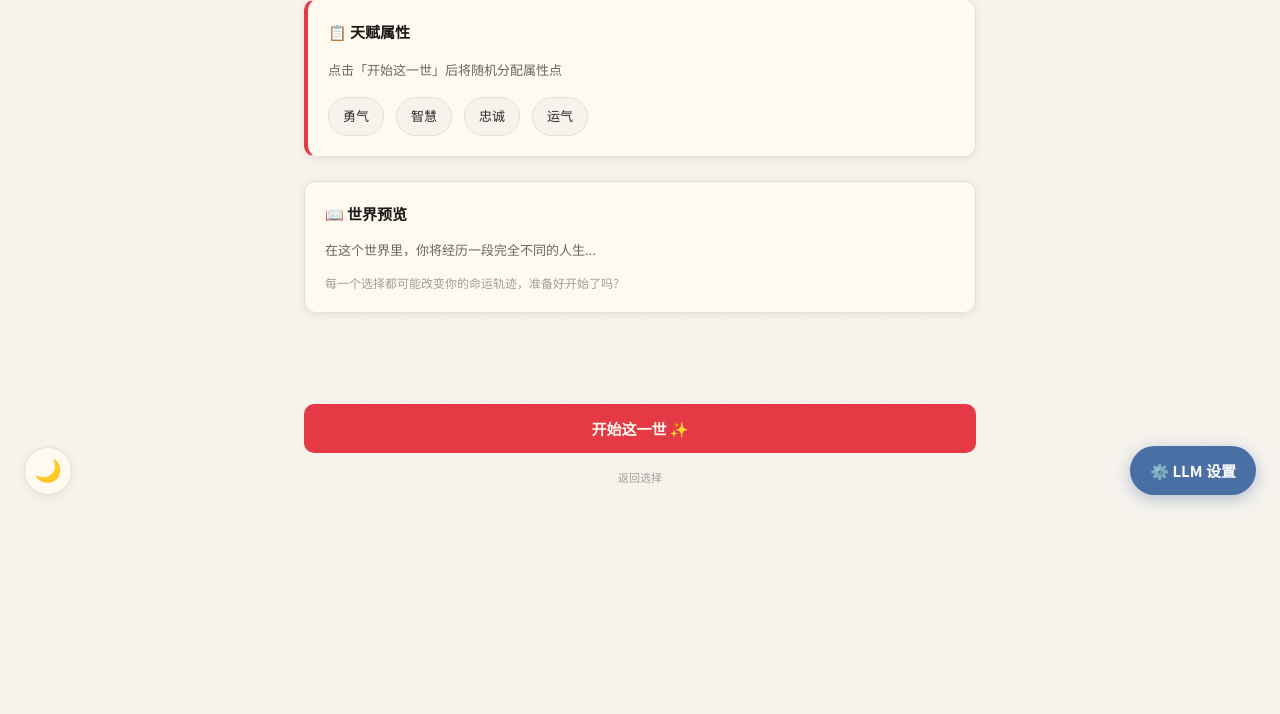
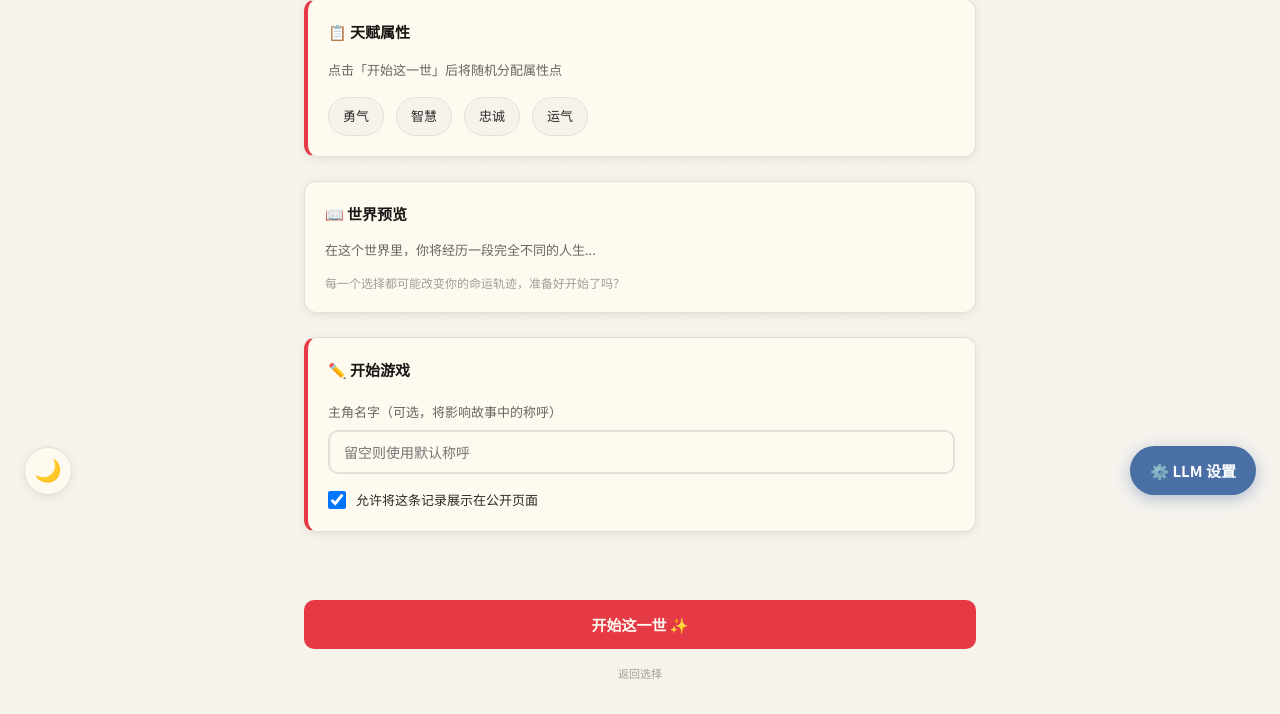
Before and after one commit to jinzejia114514/renshengchongkaiAI, a Flask app: page /world/cold_war in a window 1280 px wide. Shown: the part 281-995 px from the top of the page. Before the commit the page ends 787 px from the top, so only its background shows below. Run offline with Flask 3, Linux system fonts and the light colour scheme.

Commit message:
新增了运势值这一隐藏值，优化前端展示，添加魔法世界

```diff
--- a/app.py
+++ b/app.py
@@ -103,6 +103,7 @@ def get_trait_icon(trait):
         '勇气': '⚔️', '智慧': '📖', '忠诚': '🛡️', '运气': '🍀',
 
         '魅力': '💫',
+        '魔力': '🔮',
 
         '战斗': '⚔️', '源石技艺': '🔮', '战术': '🧠', '意志': '🔥',
         '力量': '💪', '谋略': '🎯', '战力': '⚡', '指挥': '📡', '羁绊': '💝',
@@ -146,6 +147,8 @@ def get_trait_desc(trait):
         '忠诚': '对信仰的坚持程度',
 
         '魅力': '个人吸引力，影响社交和说服力',
+
+        '魔力': '操控魔法的潜力和掌控力',
 
         '战斗': '近身作战能力，影响生存和武力对抗',
 
@@ -1057,6 +1060,36 @@ WORLDS = [
 
         'events': []
 
+    },
+
+    {
+
+        'id': 'harry_potter',
+
+        'icon': '⚡',
+
+        'name': '魔法世界',
+
+        'description': '踏入魔法世界，度过你的巫师一生',
+
+        'color': '#7f5af0',
+
+        'unlocked': True,
+
+        'traits': ['魔力', '智慧', '勇气', '运气'],
+
+        'trait_max': 10,
+
+        'trait_total': 12,
+
+        'use_llm': True,
+
+        'preview': '你收到了魔法学校的来信。穿过迷雾中的站台，踏入这个充满咒语、神奇动物与隐秘阴谋的世界。你的一生将如何展开？',
+
+        'prompt': '你是一个魔法世界叙事者。背景设定在类似《哈利波特》的魔法世界——存在巫师社会、魔法学校（四大学院）、魔法部、黑巫师势力。魔法通过魔杖和咒语施展，存在神奇动物、飞行球赛、魔法物品。主角从童年开始完整一生：童年（0-10岁）→魔法学校（11-17岁，共7学年）→毕业后成年生活（工作、冒险、婚姻家庭）→中年→老年。叙事按年度展开，用第二人称「你」描写完整人生历程。早期围绕校园学习、友情、冒险；后期进入魔法部等工作、对抗黑巫师。每个事件附带属性变化trait_changes（魔力/智慧/勇气/运气），范围-2到+2。重要：不要随意安排主角死亡，故事应自然展开，像普通人一样经历生老病死，寿命与人类正常相当（70-100岁）。角色可以受伤、失败、经历低谷，但不会英年早逝。finished字段取值——"true"=正常寿命结束/故事自然落幕，"success"=击败黑魔王/成为传奇巫师等重大成就，"fail"=仅当玩家主动选择死亡/被黑魔法吞噬时。玩家自定义输入享有最高优先级。当finished不为false时，最后一个事件必须是明确的结局。',
+
+        'events': []
+
     }
 
 ]
@@ -1138,8 +1171,6 @@ class LLMClient:
             traits = game_state.get('traits', {})
 
             current_year = game_state.get('current_year', 0)
-
-            time_unit = world.get('time_unit', '岁')
 
             time_unit = world.get('time_unit', '岁')
 
@@ -1352,6 +1383,7 @@ JSON格式（严格遵守）：
   "world_tag_changes": {{"分类名": {{"标签名": 变化量}}}} 或 {{}},
   "finished": "false",
 
+  "fortune": 50,
   "epitaph": "若finished不为false则写任务总结/墓志铭"
 
 }}
@@ -1365,6 +1397,8 @@ finished字段取值说明：
 失败和成功的结局同样有故事价值。玩家自定义输入享有最高优先级，写了什么就发生什么，不得弱化。
 
 
+14. 运势值（fortune）：每个批次输出一个运势值（0-100），表示当前主角的气运高低。受之前的选择、事件和属性影响。高运势（70+）意味着好运连连；低运势（30以下）意味着霉运当头。
+
 注意：
 
 - events中同年可以有多个事件，前端会合并显示
@@ -1372,6 +1406,8 @@ finished字段取值说明：
 - 返回纯粹JSON，不要其他文字
 
 - events数组长度 {batch_size}
+
+- fortune 为整数，范围 0-100
 
 """
 
@@ -1487,7 +1523,7 @@ finished字段取值说明：
 
             race = game_state.get('race', {}).get('name', '未知')
 
-
+            player_name = game_state.get('player_name', '')
 
             trait_text = '，'.join([f'{k}: {v}' for k, v in traits.items()])
 
@@ -1533,6 +1569,7 @@ finished字段取值说明：
 
 要求：
 - 身世要具有叙事感，像小说开头，结合天赋、属性和玩家期望的命运底色
+- 始终用第二人称「你」称呼主角，不要用主角名替代「你」
 - 世界书标签要准确反映世界特色，与描述高度一致
 - 以JSON格式返回：{"background": "身世介绍", "world_tags": {"分类名": {"标签名": 数值}}}
 
@@ -1552,6 +1589,7 @@ finished字段取值说明：
 
 属性：{trait_text}
 {f'期望的命运底色：{custom_destiny}' if custom_destiny else ''}
+{f'主角名：{player_name}' if player_name else ''}
 
 请生成身世介绍和世界书标签："""
 
@@ -2074,8 +2112,11 @@ def game_quickstart(world_id):
 
         'talents': [],
 
-        'step': 'talents_done'
-
+        'step': 'talents_done',
+
+        'player_name': session.get('game', {}).get('player_name', ''),
+
+        'show_record': session.get('game', {}).get('show_record', True),
     }
     wt = dict(get_world_tags(world)) if get_world_tags(world) else {}
     if wt:
@@ -2085,6 +2126,59 @@ def game_quickstart(world_id):
 
 
 
+
+
+@app.route('/game/<world_id>/start', methods=['POST'])
+
+def game_start(world_id):
+
+    """从世界详情页开始，存储用户名并跳转"""
+
+    if not check_entry():
+
+        return jsonify({"error": "请从首页开始游戏 🏠"}), 403
+
+    world = get_world(world_id)
+
+    if not world or not world['unlocked']:
+
+        return jsonify({'error': '这个世界尚未解锁 🔒'}), 400
+
+    data = request.json or {}
+
+    pn = (data.get('player_name', '') or '')[:12]
+
+    show_record = data.get('show_record', True)
+
+    session['game'] = {
+
+        'world_id': world_id,
+
+        'gender': None,
+
+        'race': None,
+
+        'talents': None,
+
+        'traits': None,
+
+        'background': None,
+
+        'step': 'not_started',
+
+        'history': [],
+
+        'player_name': pn,
+
+        'show_record': show_record,
+
+    }
+    session['entry_origin'] = 'home'
+
+    # 子世界（如蔚蓝档案）走快速通道，其余走标准身份设定
+    next_step = '/game/' + world_id + '/quickstart' if world.get('parent') else '/game/' + world_id + '/identity'
+
+    return jsonify({'status': 'ok', 'next_step': next_step})
 
 
 @app.route('/game/<world_id>/identity', methods=['GET', 'POST'])
@@ -2113,7 +2207,8 @@ def game_identity(world_id):
             if custom_race_desc:
                 race_obj['desc'] = custom_race_desc
 
-        session['game'] = {
+        # 保留已有的 player_name、show_record 等字段
+        session['game'].update({
 
             'world_id': world_id,
 
@@ -2129,7 +2224,7 @@ def game_identity(world_id):
 
             'step': 'identity_done'
 
-        }
+        })
 
         return jsonify({'status': 'ok', 'next_step': '/game/' + world_id + '/talents'})
 
@@ -2347,13 +2442,7 @@ def game_preview(world_id):
 
     if request.method == 'POST':
 
-        data = request.json or {}
-
-        pn = (data.get('player_name', '') or '')[:12]
-
-        session['game']['player_name'] = pn
-
-        session['game']['show_record'] = data.get('show_record', True)
+        # player_name 和 show_record 已从世界详情页传入 session
 
         session['game']['current_year'] = 0
 
@@ -2458,11 +2547,20 @@ def game_next(world_id):
 
 
 
+    fortune = 100  # 初始满运势，首次生成后更新
+
     if llm_result and 'events' in llm_result and 'choices' in llm_result:
 
         events = llm_result['events']
 
         choices = llm_result['choices']
+
+        # 提取运势值
+        if 'fortune' in llm_result:
+            try:
+                fortune = max(0, min(100, int(llm_result['fortune'])))
+            except (ValueError, TypeError):
+                fortune = 50
 
         finished = llm_result.get('finished', 'false')
 
@@ -2614,6 +2712,8 @@ def game_next(world_id):
         'ended': is_ended,
 
         'llm_error': llm_error if llm_error else None,
+        'retry': bool(llm_error),  # LLM 失败时前端显示重试按钮
+        'fortune': fortune,
         'world_tags': session.get('game', {}).get('world_tags')
 
     })
--- a/templates/world.html
+++ b/templates/world.html
@@ -50,34 +50,67 @@
             <p style="font-size: 13px; color: var(--text-aux); line-height: 1.8;">
                 {{ world.preview if world.preview else '在这个世界里，你将经历一段完全不同的人生...' }}
             </p>
-            {% if world_tags %}
-            <div style="margin-top: 16px; padding-top: 16px; border-top: 1px solid var(--border-light);">
-                <h4 style="font-size: 13px; font-weight: 600; color: var(--text-title); margin-bottom: 10px;">📕 世界书</h4>
-                {% for line in world_tags.split('
-') %}
-                {% if line.startswith('【') %}
-                <div style="font-size: 12px; color: var(--text-aux); line-height: 1.7; margin-bottom: 3px;">{{ line }}</div>
-                {% endif %}
-                {% endfor %}
-            </div>
-            {% endif %}
             <p style="font-size: 12px; color: var(--text-muted); margin-top: 12px;">
                 每一个选择都可能改变你的命运轨迹，准备好开始了吗？
             </p>
         </div>
     </section>
+
+    <section style="margin-bottom: 24px;">
+        <div class="card" style="padding: 20px; border-left: 4px solid {{ world.color }};">
+            <h3 style="font-size: 15px; font-weight: 600; color: var(--text-title); margin-bottom: 16px;">✏️ 开始游戏</h3>
+            <div style="margin-bottom: 16px;">
+                <label style="font-size: 13px; color: var(--text-aux); font-weight: 500;">主角名字（可选，将影响故事中的称呼）</label>
+                <input type="text" id="player-name" placeholder="留空则使用默认称呼" maxlength="12"
+                       style="width:100%; margin-top:6px; padding:10px 14px; border:2px solid var(--border); border-radius:10px; font-size:14px; font-family:inherit; background:transparent; color:var(--text-body); box-sizing:border-box;">
+            </div>
+            <label style="display:flex; align-items:center; gap:10px; cursor:pointer;">
+                <input type="checkbox" id="show-record" checked
+                       style="width:18px; height:18px; cursor:pointer;">
+                <span style="font-size: 13px; color: var(--text-body);">允许将这条记录展示在公开页面</span>
+            </label>
+        </div>
+    </section>
 </main>
 
 <footer>
-    <form action="{% if world.parent %}/game/{{ world.id }}/quickstart{% else %}/game/{{ world.id }}/identity{% endif %}" method="get">
-        <button type="submit" class="btn btn-primary" style="
-            background: {{ world.color }};
-        ">
-            开始这一世 ✨
-        </button>
-    </form>
+    <button class="btn btn-primary" id="start-btn" style="background: {{ world.color }};"
+            onclick="startJourney()">开始这一世 ✨</button>
     <div class="footer-links" style="margin-top: 16px;">
         <a href="/">返回选择</a>
     </div>
 </footer>
 {% endblock %}
+
+{% block scripts %}
+<script>
+async function startJourney() {
+    const btn = document.getElementById('start-btn');
+    btn.disabled = true;
+    btn.textContent = '准备中...';
+
+    const playerName = document.getElementById('player-name').value.trim();
+    const showRecord = document.getElementById('show-record').checked;
+
+    try {
+        const resp = await fetch('/game/{{ world.id }}/start', {
+            method: 'POST',
+            headers: {'Content-Type': 'application/json'},
+            body: JSON.stringify({player_name: playerName, show_record: showRecord})
+        });
+        const data = await resp.json();
+        if (data.status === 'ok') {
+            location.href = data.next_step;
+        } else {
+            alert(data.error || '出错了');
+            btn.disabled = false;
+            btn.textContent = '开始这一世 ✨';
+        }
+    } catch(e) {
+        console.error(e);
+        btn.disabled = false;
+        btn.textContent = '开始这一世 ✨';
+    }
+}
+</script>
+{% endblock %}
```
Also changed, not shown: templates/game.html (+44 -4 lines), templates/preview.html (+1 -17 lines).
